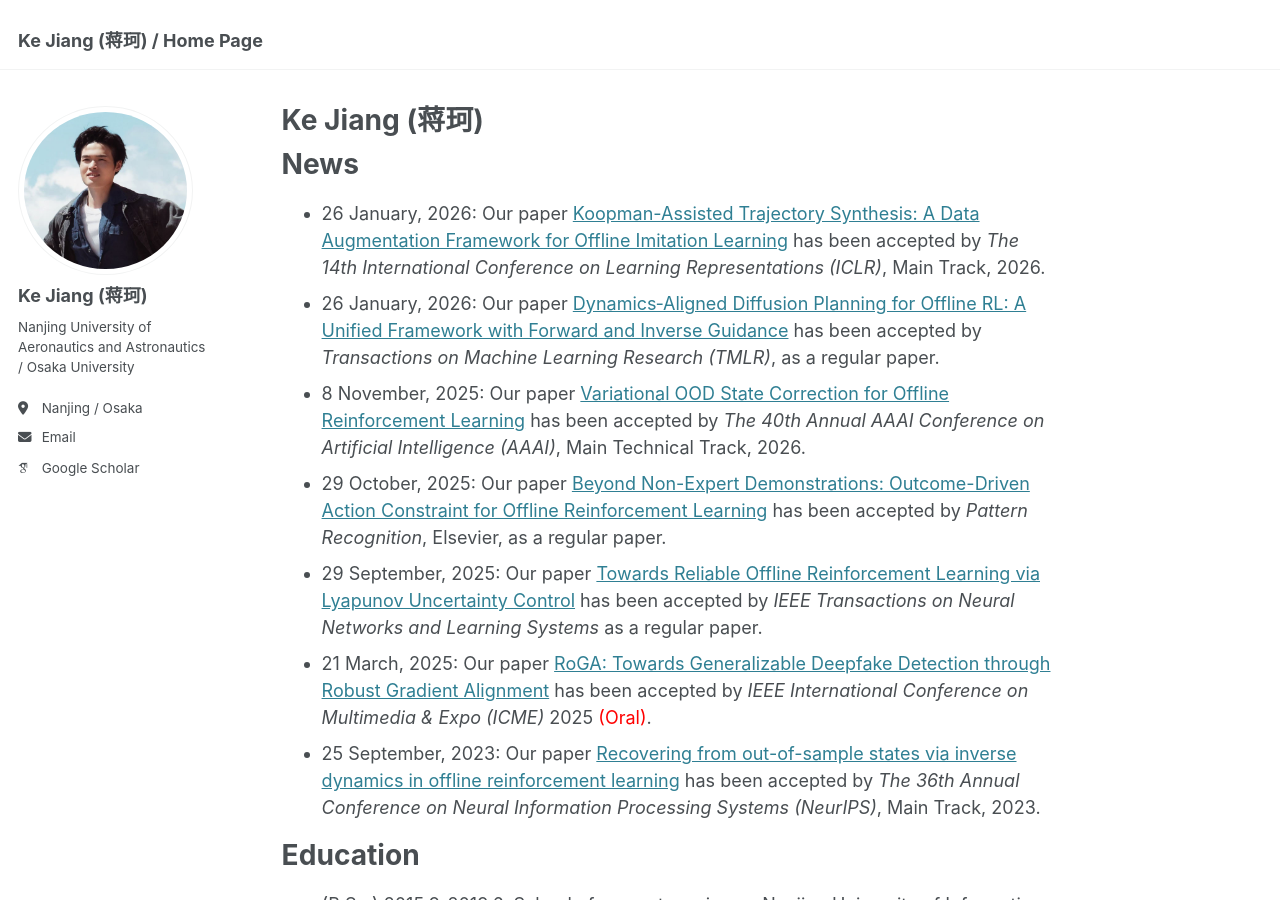
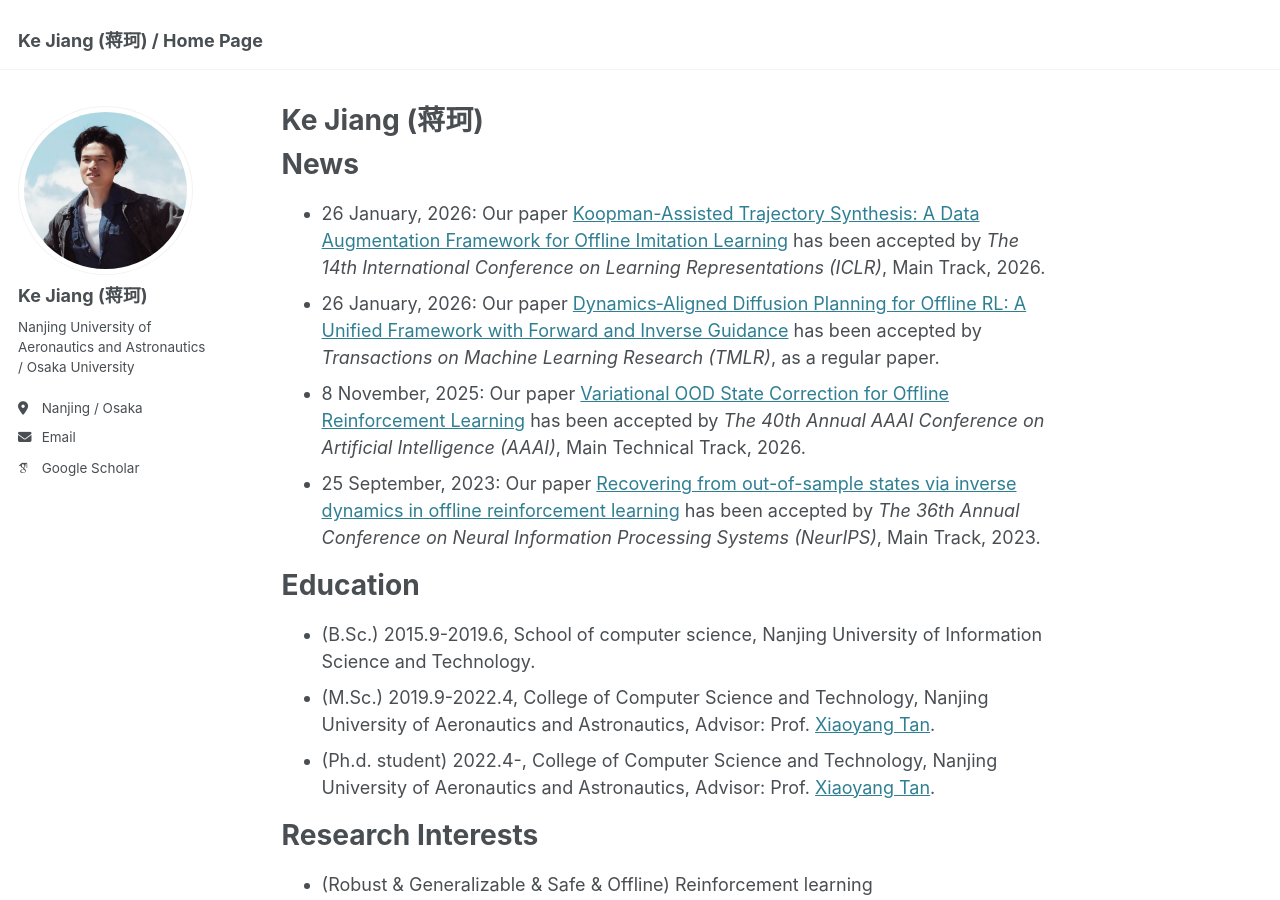
Before and after one commit to Jack10843/Jack10843.github.io, a Jekyll site: the page built from _pages/about.md, in a window 1280 px wide and 900 px high. Built offline with Jekyll 4.4.1, drawn with Linux system fonts in a browser that asks for light colours; some web fonts are replaced; some of the changed text lies outside the part shown.

Commit message:
Update about.md

```diff
--- a/_pages/about.md
+++ b/_pages/about.md
@@ -12,9 +12,6 @@ News
  - 26 January, 2026: Our paper [Koopman-Assisted Trajectory Synthesis: A Data Augmentation Framework for Offline Imitation Learning](https://openreview.net/forum?id=UAZCKdd4R7) has been accepted by *The 14th International Conference on Learning Representations (ICLR)*, Main Track, 2026.
  - 26 January, 2026: Our paper [Dynamics‑Aligned Diffusion Planning for Offline RL: A Unified Framework with Forward and Inverse Guidance](https://openreview.net/forum?id=h3hG6EuqU2) has been accepted by *Transactions on Machine Learning Research (TMLR)*, as a regular paper.
  - 8 November, 2025: Our paper [Variational OOD State Correction for Offline Reinforcement Learning](https://arxiv.org/abs/2505.00503) has been accepted by *The 40th Annual AAAI Conference on Artificial Intelligence (AAAI)*, Main Technical Track, 2026.
- - 29 October, 2025: Our paper [Beyond Non-Expert Demonstrations: Outcome-Driven Action Constraint for Offline Reinforcement Learning](https://arxiv.org/abs/2504.01719) has been accepted by *Pattern Recognition*, Elsevier, as a regular paper.
- - 29 September, 2025: Our paper [Towards Reliable Offline Reinforcement Learning via Lyapunov Uncertainty Control](https://doi.org/10.1109/TNNLS.2025.3616159) has been accepted by *IEEE Transactions on Neural Networks and Learning Systems* as a regular paper.
- - 21 March, 2025: Our paper [RoGA: Towards Generalizable Deepfake Detection through Robust Gradient Alignment](https://arxiv.org/abs/2505.20653) has been accepted by *IEEE International Conference on Multimedia & Expo (ICME)* 2025 <span style="color:red">(Oral)</span>.
  - 25 September, 2023: Our paper [Recovering from out-of-sample states via inverse dynamics in offline reinforcement learning](https://proceedings.neurips.cc/paper_files/paper/2023/file/7a0f7e9d9b42b26e5bfc9ba4c6e5287c-Paper-Conference.pdf) has been accepted by *The 36th Annual Conference on Neural Information Processing Systems (NeurIPS)*, Main Track, 2023.
 
 Education
```
Also changed, not shown: other parts of _pages/about.md (+1 -1 lines).
